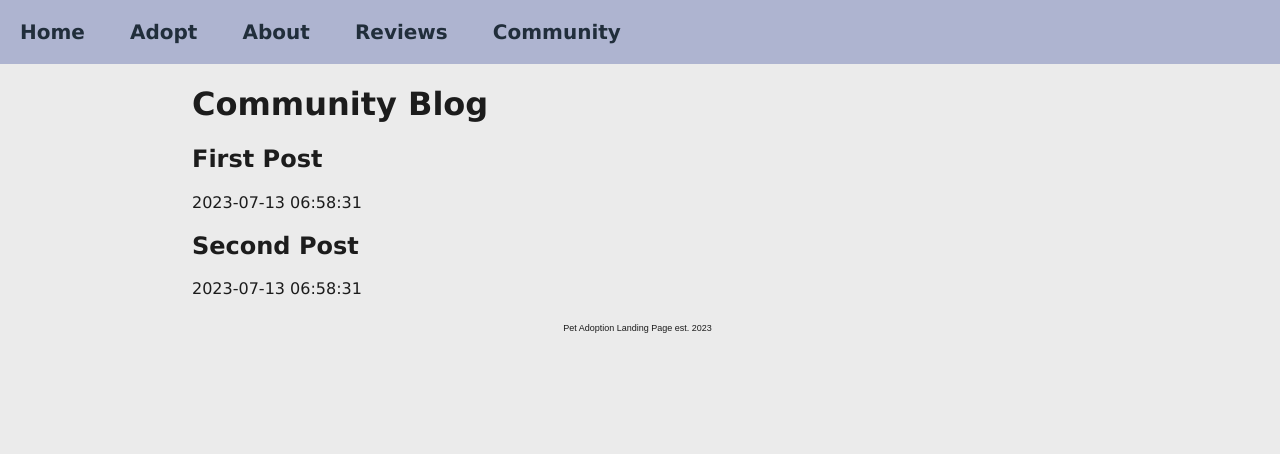
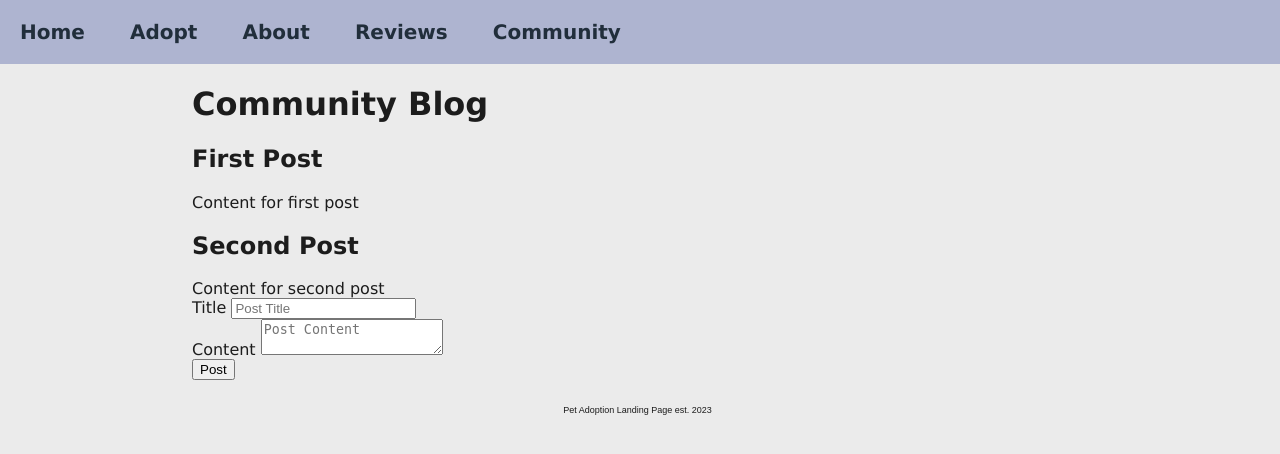
Before and after one commit to bchairez4/flask-landing-page, a Flask app: page /community in a window 1280 px wide. Shown: the part 140-594 px from the top of the page. Run offline with Flask 3, Linux system fonts and the light colour scheme; data comes from the database, SQL or seed files in the repository.

Commit message:
added form to submit post

```diff
--- a/templates/community.html
+++ b/templates/community.html
@@ -5,7 +5,23 @@
 {% block body %}
     <h1>Community Blog</h1>
     {% for post in posts %}
-        <h2>{{ post['title'] }}</h2>
-        <span>{{ post['created'] }}</span>
+        <div class="blogPost">
+            <h2>{{ post['title'] }}</h2>
+            <div>{{ post['content'] }}</div>
+        </div>
     {% endfor %}
+
+    <form method="post">
+        <div class="blogPostTitle">
+            <label for="title">Title</label>
+            <input type="text" name="title" placeholder="Post Title" value="{{ request.form['title'] }}">
+        </div>
+        <div class="blogPostContent">
+            <label for="content">Content</label>
+            <textarea name="content" placeholder="Post Content">{{ request.form['content'] }}</textarea>
+        </div>
+        <button class="blogPostSubmit" type="submit">
+            Post
+        </button>
+    </form>
 {% endblock %}
```
